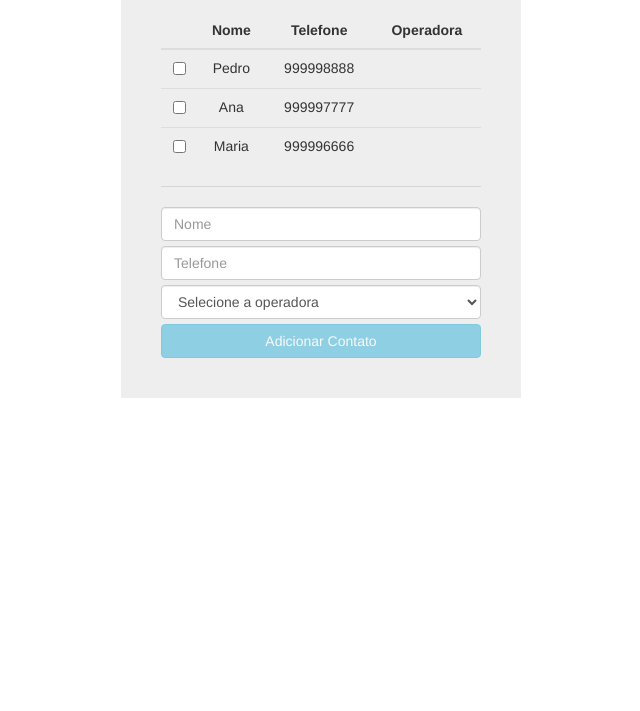
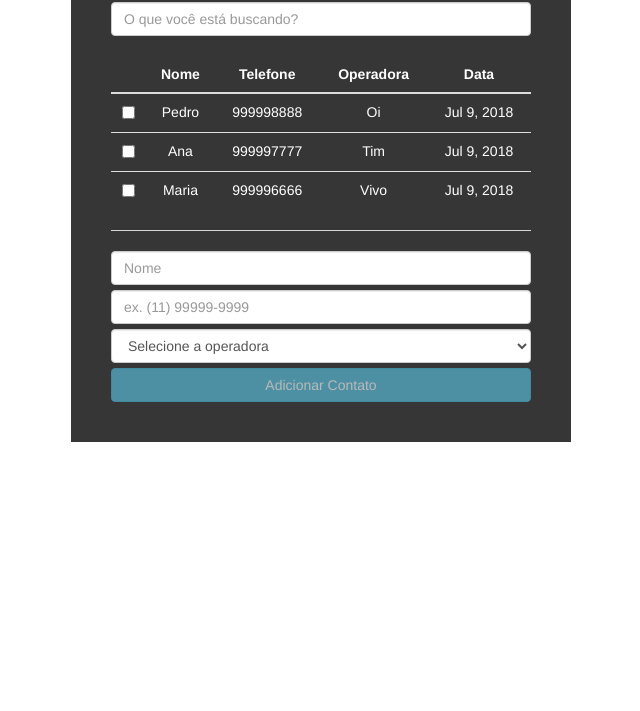
Before and after one commit to romanonatacha/lista-telefonica-angularjs, a plain HTML site: page index.html in a window 1280 px wide. Shown: the part 89-800 px from the top of the page, without its empty margins (319-959 px from the left). Drawn offline with nearby package versions, Linux system fonts and the light colour scheme.

Commit message:
aplicação de filtros

```diff
--- a/index.html
+++ b/index.html
@@ -14,43 +14,46 @@
 <body ng-controller="listaTelefonicaCtrl">
     <div class="jumbotron">
         <h3 ng-bind="app"></h3>
+        <input class="form-control" type="text" ng-model="criterioDeBusca" placeholder="O que você está buscando?"/>
         <table ng-show="contatos.length > 0" class="table">
             <thead>
                 <tr>
                     <th></th>
-                    <th class="text-center">Nome</th>
+                    <th class="text-center"><a href="" ng-click="ordenarPor('nome')">Nome</a></th>
                     <th class="text-center">Telefone</th>
                     <th class="text-center">Operadora</th>
+                    <th class="text-center">Data</th>
                 </tr>
             </thead>
             <tbody>
-                <tr ng-class="{selecionado: contato.selecionado}" ng-repeat="contato in contatos">
+                <tr ng-class="{selecionado: contato.selecionado}" ng-repeat="contato in contatos | filter: {nome: criterioDeBusca} | orderBy:criterioDeOrdenacao:direcaoDaOrdenacao">
                     <td><input type="checkbox" ng-model="contato.selecionado"/></td>
                     <td ng-bind="contato.nome"></td>
                     <td ng-bind="contato.telefone"></td>
                     <td ng-bind="contato.operadora.nome"></td>
+                    <td ng-bind="contato.data | date"></td>
                 </tr>
             </tbody>
         </table>
         <hr/>
         <form name="contatoForm">
             <input class="form-control" type="text" ng-model="contato.nome" name="nome" placeholder="Nome" ng-required="true" ng-minlength="7"/>
-            <input class="form-control " type="text" ng-model="contato.telefone" name="telefone" placeholder="Telefone" ng-required="true" ng-pattern="/^\d{10,11}$/"/>
+            <input class="form-control " type="text" ng-model="contato.telefone" name="telefone" placeholder="ex. (11) 99999-9999" ng-required="true" ng-pattern="/^\d{10,11}$/"/>
             <select class="form-control" ng-model="contato.operadora" ng-options="operadora.nome group by operadora.categoria for operadora in operadoras">
                 <option value="">Selecione a operadora</option>
             </select>
         </form>
         <div ng-show="contatoForm.nome.$error.required && contatoForm.nome.$dirty" class="alert alert-danger">
-            Preencha o nome!
+            Preencha o nome.
         </div>
         <div ng-show="contatoForm.nome.$error.minlength" class="alert alert-danger">
-            O nome deve ter no mínimo 7 caracteres!
+            O nome deve ter no mínimo 7 caracteres.
         </div>
         <div ng-show="contatoForm.telefone.$error.required && contatoForm.telefone.$dirty" class="alert alert-danger">
-            Preencha o telefone!
+            Preencha o telefone.
         </div>
         <div ng-show="contatoForm.telefone.$error.pattern" class="alert alert-danger">
-            Preencha corretamente o telefone com DDD!
+            Preencha corretamente o telefone com DDD.
         </div>
         <button class="btn btn-block btn-info" ng-click="adicionarContato(contato)" ng-disabled="contatoForm.$invalid">Adicionar Contato</button>
         <button class="btn btn-block btn-danger" ng-click="apagarContatos(contatos)" ng-show="isContatoSelecionado(contatos)">Apagar Contatos</button>
--- a/listaTelefonicaController.js
+++ b/listaTelefonicaController.js
@@ -4,15 +4,33 @@ angular.module('listaTelefonica').controller('listaTelefonicaCtrl', function ($s
     $scope.contatos = [
         {
             nome: 'Pedro',
-            telefone: '999998888'
+            telefone: '999998888',
+            data: new Date(),
+            operadora: {
+                nome: "Oi",
+                codigo: 14,
+                categoria: "Celular"
+            }
         },
         {
             nome: 'Ana',
-            telefone: '999997777'
+            telefone: '999997777',
+            data: new Date(),
+            operadora: {
+                nome: "Tim",
+                codigo: 41,
+                categoria: "Celular"
+            }
         },
         {
             nome: 'Maria',
-            telefone: '999996666'
+            telefone: '999996666',
+            data: new Date(),
+            operadora: {
+                nome: "Vivo",
+                codigo: 15,
+                categoria: "Celular"
+            }
         }
     ];
     $scope.operadoras = [
@@ -65,4 +83,9 @@ angular.module('listaTelefonica').controller('listaTelefonicaCtrl', function ($s
         });
     };
 
+    $scope.ordenarPor = function (campo) {
+        $scope.criterioDeOrdenacao = campo;
+        $scope.direcaoDaOrdenacao = !$scope.direcaoDaOrdenacao;
+    };
+
 });
--- a/style.css
+++ b/style.css
@@ -1,10 +1,13 @@
 .jumbotron {
-    width: 400px;
+    width: 500px;
     text-align: center;
     margin-left: auto;
     margin-right: auto;
     margin-top: 20px;
     padding: 15px 40px 40px 40px;
+    color: white;
+    background-color: rgb(54, 54, 54);
+    font-family: Helvetica, sans-serif;
 }
 
 .table {
@@ -16,6 +19,14 @@
 }
 
 .selecionado {
-    background-color: rgb(61, 61, 61);
+    background-color: rgb(255, 134, 104);
     color: white;
 }
+
+a {
+    color: white;
+}
+
+a:hover {
+    color: rgb(255, 134, 104);;
+}
```
